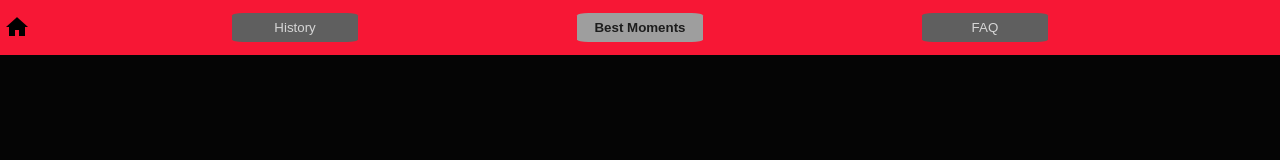
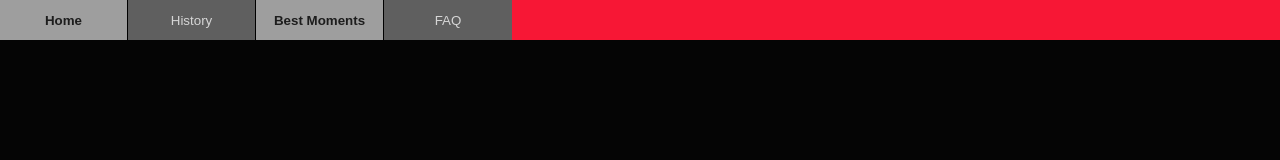
Before and after one commit to Archesper/acquisition, a plain HTML site: page index.html in a window 1280 px wide. Drawn offline with Linux system fonts and the light colour scheme.

Commit message:
Adjust navbar for larger devices

```diff
--- a/index.html
+++ b/index.html
@@ -8,6 +8,7 @@
 <body>
   <nav>
     <img class="home_icon" src="assets/home_icon.png"/>
+    <button class="home_button">Home</button>
     <button>History</button>
     <button class="active">Best Moments</button>
     <button>FAQ</button>
--- a/styles.css
+++ b/styles.css
@@ -1,7 +1,7 @@
 body {
   background-color: #050505;
   box-sizing: border-box;
-  font-family: 'Courier New', Courier, monospace;
+  font-family: 'Times New Roman', Times, serif;
 }
 
 nav {
@@ -16,7 +16,7 @@ nav > button {
   background-color: rgb(95, 95, 95);
   color: rgba(255, 255, 255, 0.74);
   padding: 7px;
-  border-radius: 9%;
+  border-radius: 5px;
   border: none;
   min-width: 10%;
   cursor: pointer;
@@ -39,3 +39,28 @@ nav > button:hover, .active {
   width: 27px;
   color: white;
 }
+
+.home_button {
+  display: none;
+}
+
+@media only screen and (min-width: 1200px) {
+  .home_button {
+    display: inline-block;
+  }
+  .home_icon {
+    display: none;
+  }
+  nav {
+    justify-content: flex-start;
+    align-items: normal;
+    padding: 0;
+  }
+  nav > button {
+    border-radius: 0;
+    border-right: 1px solid black;
+  }
+  button:nth-child(5) {
+    border: none;
+  }
+}
```
